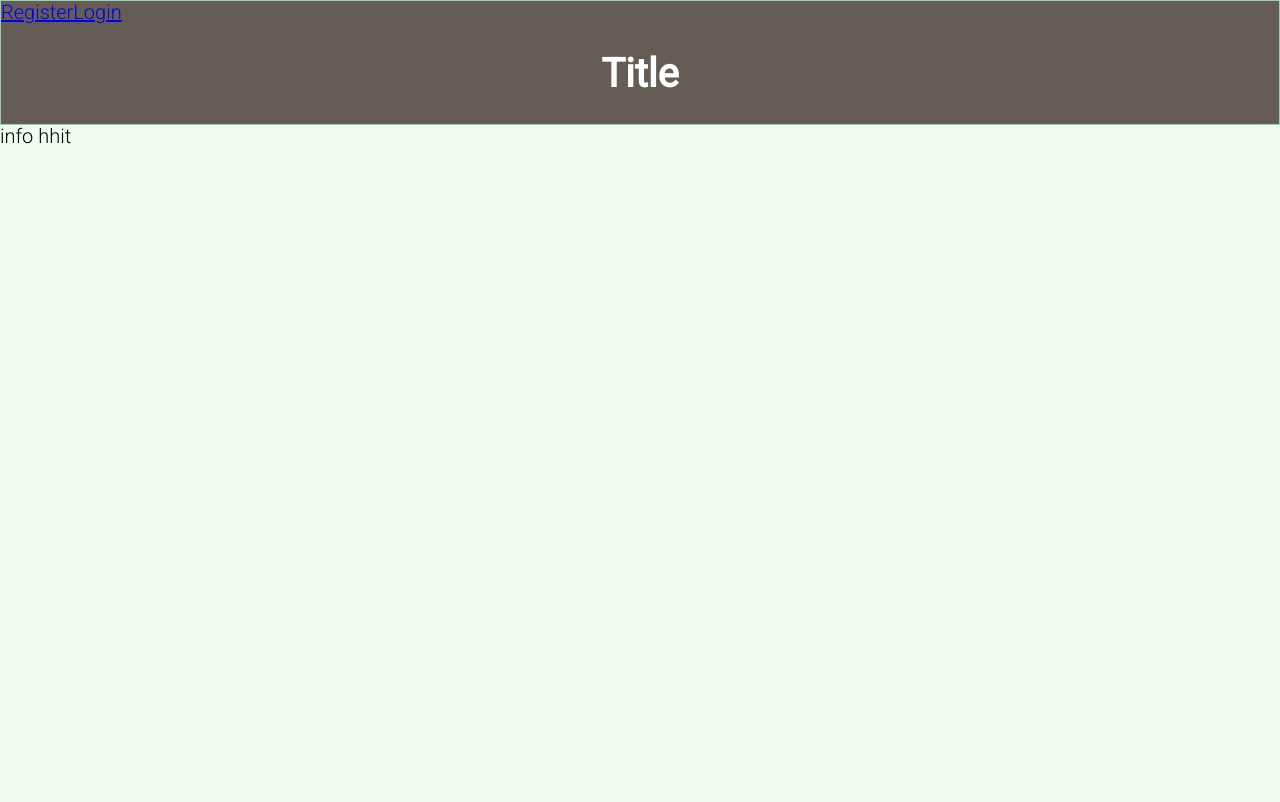
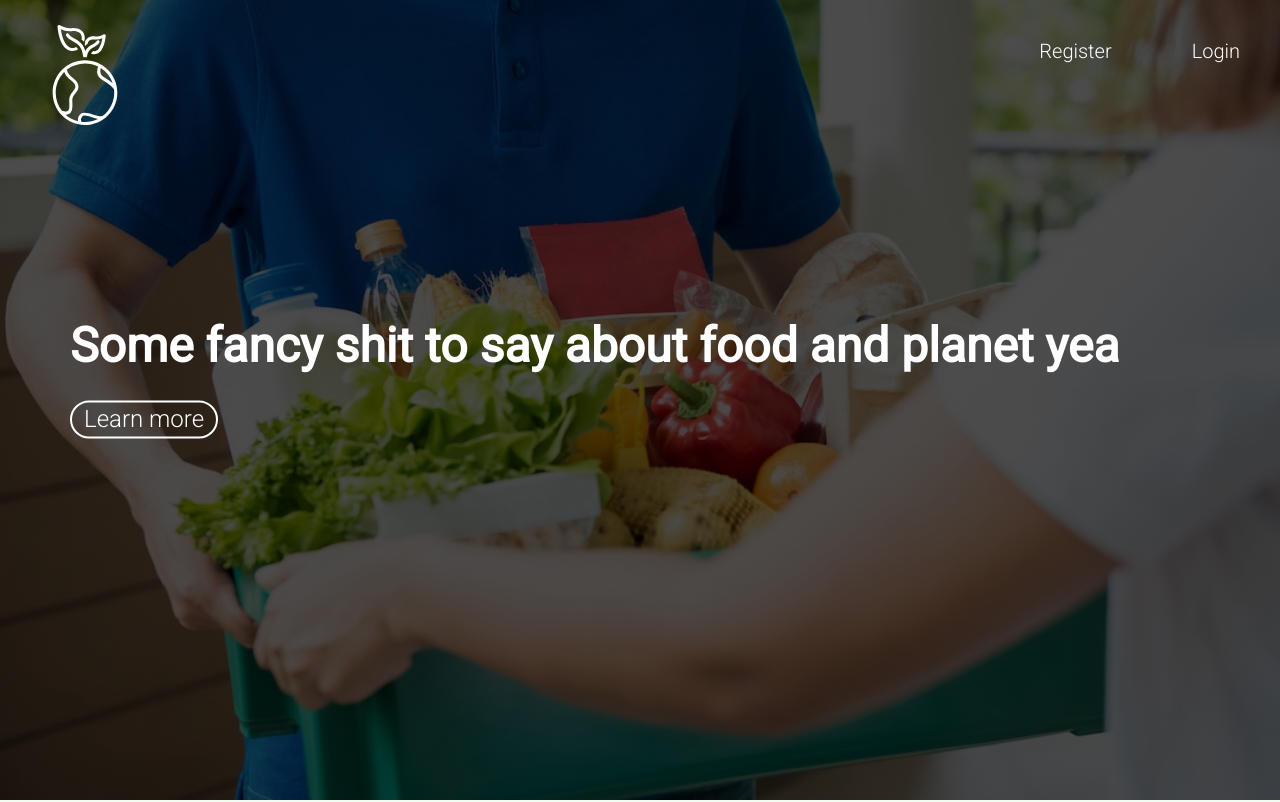
Before and after one commit to ajrsabet/project3-front-heroku-test2, a React (Create React App) app: page / in a window 1280 px wide. Shown: the top 802 px of the page. Built offline with nearby package versions, Linux system fonts and the light colour scheme.

Commit message:
homepage styles 80%

```diff
--- a/src/Pages/Home.js
+++ b/src/Pages/Home.js
@@ -1,23 +1,39 @@
 import React from 'react';
 import { Link } from 'react-router-dom';
-import Header from '../Components/Header';
 import Navbar from '../Components/Navbar';
+import logo from '../style/images/green-earth.svg';
 
 export default function Home() {
 
   return (
-    <div className='container'>
-      <Header>
+    <div >
+      <div className='container main-home'>
         <Navbar>
-
-          <Link to='/register' >Register</Link>
-          <Link to='/login'>Login</Link>
-
+          <div className='row'>
+            <img className='main-logo' src={logo} alt='logo'></img>
+            <Link to='/login'>Login</Link>
+            <Link to='/register' >Register</Link>
+          </div>
         </Navbar>
-        <h1>Title</h1>
-      </Header>
-      <div className='main-info'>
-        info hhit
+        <div className='main-home-text'>
+          <h1>Some fancy shit to say about food and planet yea</h1>
+          <a href='#main-info'>Learn more</a>
+        </div>
+      </div>
+      <div className='container'>
+        <div className='row'>
+          <div className='main-info' id='main-info'>
+            <div className='col span-1-of-3'>
+              {/* icon and paragraph shit */}
+            </div>
+            <div className='col span-1-of-3'>
+              {/* icon and paragraph shit */}
+            </div>
+            <div className='col span-1-of-3'>
+              {/* icon and paragraph shit */}
+            </div>
+          </div>
+        </div>
       </div>
     </div>
   )
--- a/src/Pages/SupplierAccountPage.js
+++ b/src/Pages/SupplierAccountPage.js
@@ -54,21 +54,12 @@ export default function SupplierAccountPage() {
             </tbody>
           </table>
           <br />
-          <button onClick={editProfile}>Edit Profile</button>
+          {/* <button onClick={editProfile}>Edit Profile</button> */}
 
         </div>
     })
   }
 
-  function accountOverview() {
-    setSectionState({
-      sectionData:
-        <div>
-          <h1>Account Overview</h1>
-          <h2>stuff stuff</h2>
-        </div>
-    })
-  }
 
   function editProfile() {
     setSectionState({
@@ -89,6 +80,7 @@ export default function SupplierAccountPage() {
           <input type='number' placeholder="API data here"></input>
           <p>EIN</p>
           <input type='number' placeholder="API data here"></input>
+          <input placeholder="API data here"></input>
           <p>Email</p>
           <input placeholder="API data here"></input>
           <p>Password</p>
--- a/src/style/scss/style.scss
+++ b/src/style/scss/style.scss
@@ -4,6 +4,7 @@
   margin: 0;
   padding: 0;
   box-sizing: border-box;
+  scroll-behavior: smooth;
 }
 
 body {
@@ -23,10 +24,80 @@ body {
   height: 100vh;
 }
 
+.main-home {
+  background-image: linear-gradient(rgba(0, 0, 0, 0.7), rgba(0, 0, 0, 0.7)), url(../images/produce-delivery.jpg);
+  background-size: cover;
+  background-position: center;
+}
+
+.main-logo {
+  height: 100px;
+  width: auto;
+  float: left;
+  margin: 25px 0 0 35px;
+}
+
+.container {
+  height: 100vh;
+  width: 100%;
+
+  .navbar {
+    float: right;
+    width: 100%;
+
+    a {
+      text-decoration: none;
+      margin: 40px 40px;
+      color: #fff;
+      float: right;
+      transition: 0.2s;
+
+      &:hover {
+        border-bottom: 2px solid #FF5722;
+      }
+    }
+  }
+}
+
+.main-home-text {
+  position: absolute;
+  width: 1140px;
+  top: 45%;
+  left: 50%;
+  color: #fff;
+  transform: translate(-50%, -50%);
+  font-size: 120%;
+  a {
+    text-decoration: none;
+    border: 2px solid #fff;
+    padding: 3px 12px;
+    border-radius: 50px;
+    color: #fff;
+    transition: 0.2s;
+
+    &:hover {
+      border-color: #FF5722;
+    }
+  }
+}
+
+.main-info{
+  width: 90%;
+  margin: 0 auto;
+  div{
+    border: 1px solid red;
+    height: 560px;
+  }
+}
+
+
+
 .wrapper {
   width: 85%;
   margin: 0 auto;
 }
+
+
 
 .Section {
   padding-left: 30px;
@@ -75,7 +146,6 @@ body {
   color: #fff;
 
   h1 {
-    text-align: center;
     padding: none;
     margin: none;
   }
```
Also changed, not shown: src/style/css/style.min.css (+1 -1 lines), src/style/images/green-earth.svg (added), src/style/images/produce-delivery.jpg (added).
